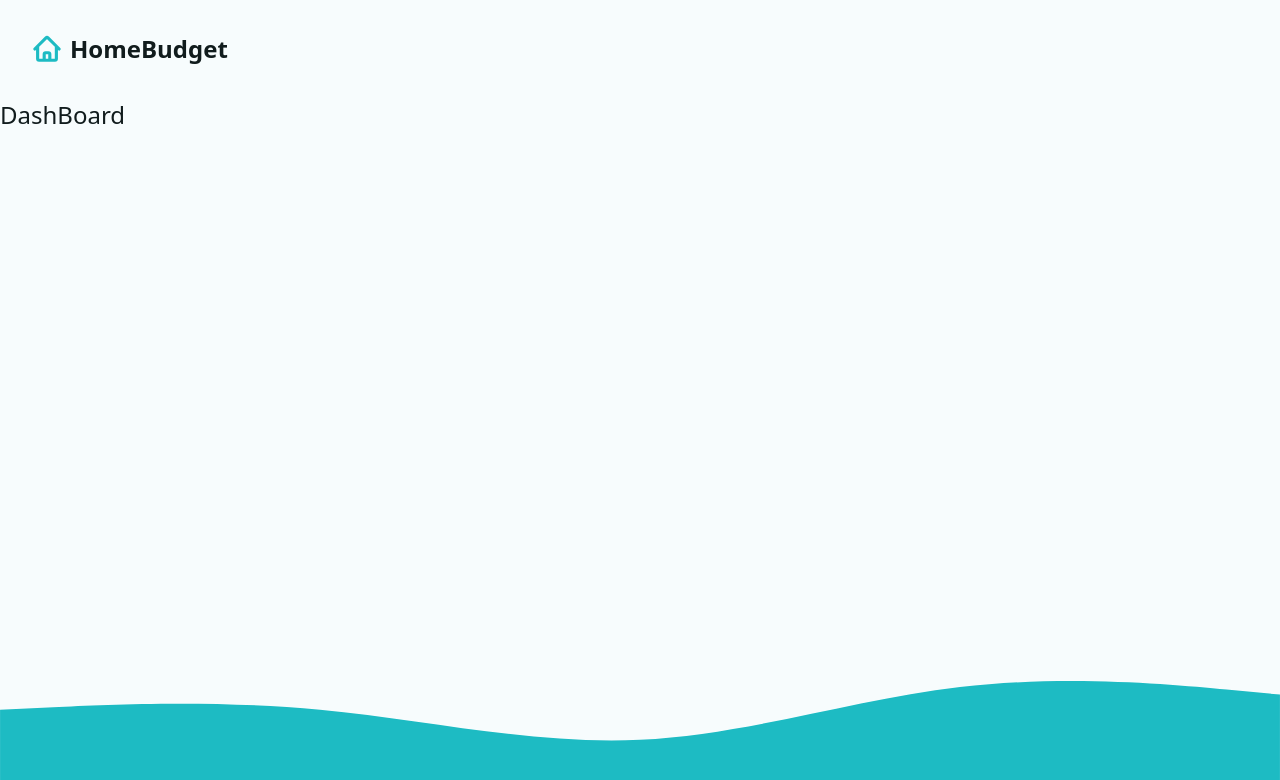
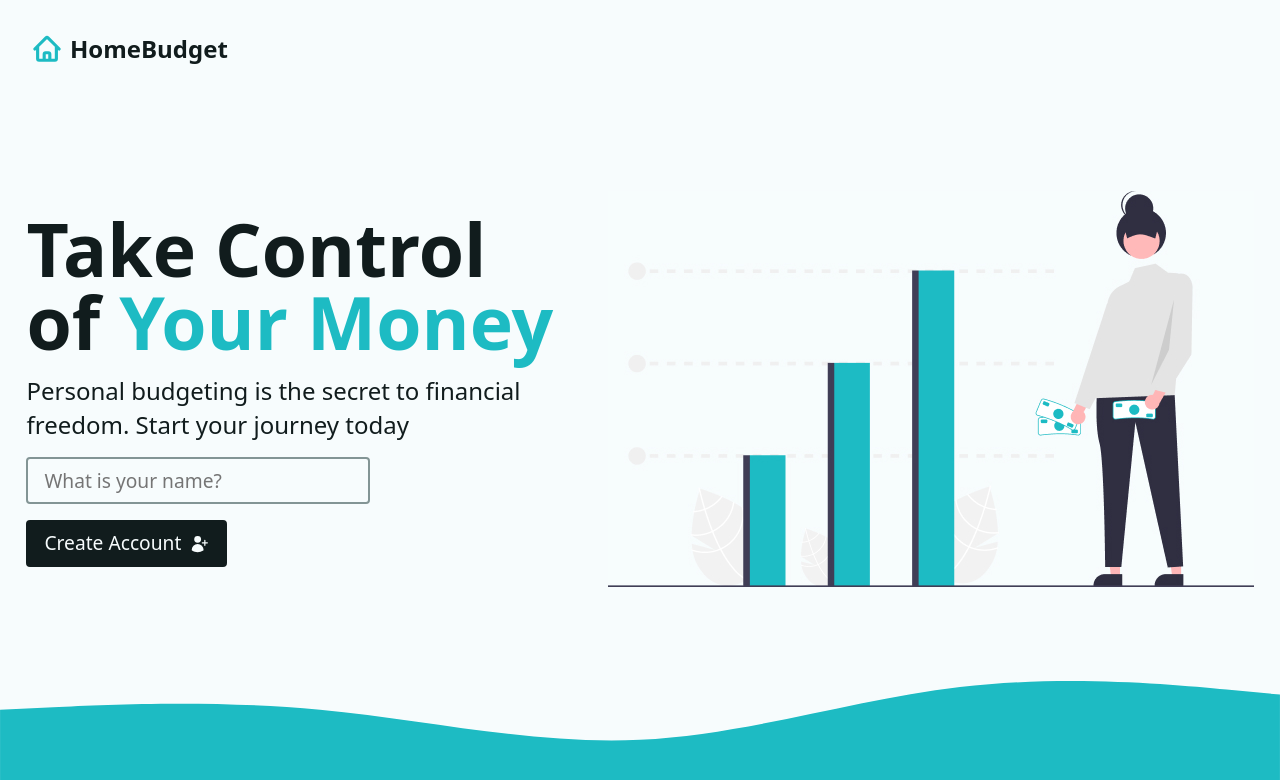
Before and after one commit to codedMaze/React-Router_Expense_App, a React (Vite) app in the folder react-router-expense-app/: page / in a window 1280 px wide. Shown: the top 780 px of the page. Built offline with nearby package versions, Linux system fonts and the light colour scheme.

Commit message:
adding form

```diff
--- a/react-router-expense-app/src/App.jsx
+++ b/react-router-expense-app/src/App.jsx
@@ -2,7 +2,7 @@
 import { createBrowserRouter, RouterProvider } from "react-router-dom";
 import { logoutAction } from "./action/logout";
 import Main, { mainLoader } from "./layout/Main";
-import DashBoard, { dashboardLoader } from "./pages/DashBoard";
+import DashBoard, { dashboardAction, dashboardLoader } from "./pages/DashBoard";
 import Error from "./pages/Error";
 import { ToastContainer } from "react-toastify";
 import "react-toastify/dist/ReactToastify.css";
@@ -12,12 +12,14 @@
     path: "/",
     element: <Main />,
     loader: mainLoader,
-    errorElement: <Error />,
+
     children: [
       {
         index: true,
         element: <DashBoard />,
         loader: dashboardLoader,
+        action: dashboardAction,
+        errorElement: <Error />,
       },
       {
         path: "logout",
--- a/react-router-expense-app/src/action/logout.js
+++ b/react-router-expense-app/src/action/logout.js
@@ -5,5 +5,5 @@
 export const logoutAction = async () => {
   deleteItem({ key: "userName" });
   toast.success("You've deleted your account");
-  return redirect("");
+  return redirect("/");
 };
--- /dev/null
+++ b/react-router-expense-app/src/components/Intro.jsx
@@ -0,0 +1,37 @@
+import React from "react";
+import { Form } from "react-router-dom";
+import { UserPlusIcon } from "@heroicons/react/24/solid";
+import illustration from "../assets/illustration.jpg";
+
+const Intro = () => {
+  return (
+    <div className="intro">
+      <div>
+        <h1>
+          Take Control of <span className="accent">Your Money</span>
+        </h1>
+        <p>
+          Personal budgeting is the secret to financial freedom. Start your
+          journey today
+        </p>
+        <Form method="post">
+          <input
+            type="text"
+            name="userName"
+            required
+            placeholder="What is your name?"
+            aria-label="Your Name"
+            autoComplete="given-name"
+          />
+          <button type="submit" className="btn btn--dark">
+            <span>Create Account</span>
+            <UserPlusIcon width={20} />
+          </button>
+        </Form>
+      </div>
+      <img src={illustration} alt="Person with money" />
+    </div>
+  );
+};
+
+export default Intro;
--- a/react-router-expense-app/src/pages/DashBoard.jsx
+++ b/react-router-expense-app/src/pages/DashBoard.jsx
@@ -1,18 +1,26 @@
 import React from "react";
 import { useLoaderData } from "react-router-dom";
+import { toast } from "react-toastify";
+import Intro from "../components/Intro";
 import { fetchData } from "../helper";
 
 const DashBoard = () => {
   const { userName } = useLoaderData();
-  return (
-    <div>
-      <h1>{userName}</h1>
-      DashBoard
-    </div>
-  );
+  return <>{userName ? <p>{userName}</p> : <Intro />}</>;
 };
 
 export default DashBoard;
+
+export const dashboardAction = async ({ request }) => {
+  const data = await request.formData();
+  const formData = Object.fromEntries(data);
+  try {
+    localStorage.setItem("userName", JSON.stringify(formData.userName));
+    return toast.success(`Welcom ${formData.userName}`);
+  } catch (err) {
+    throw new Error("there was a problem creating your account");
+  }
+};
 
 export const dashboardLoader = () => {
   const userName = fetchData("userName");
```
